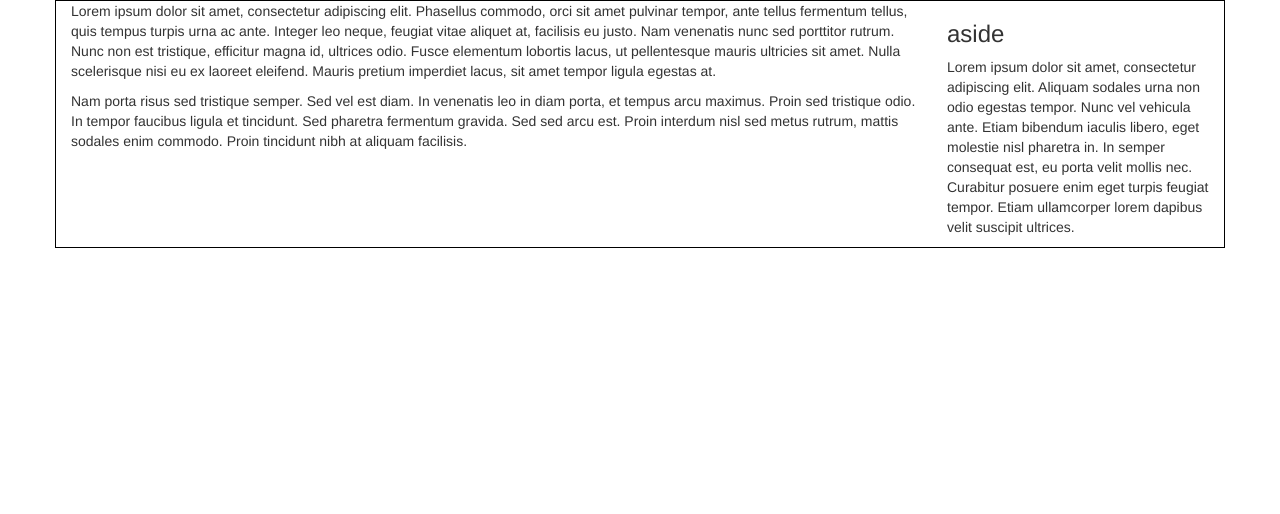
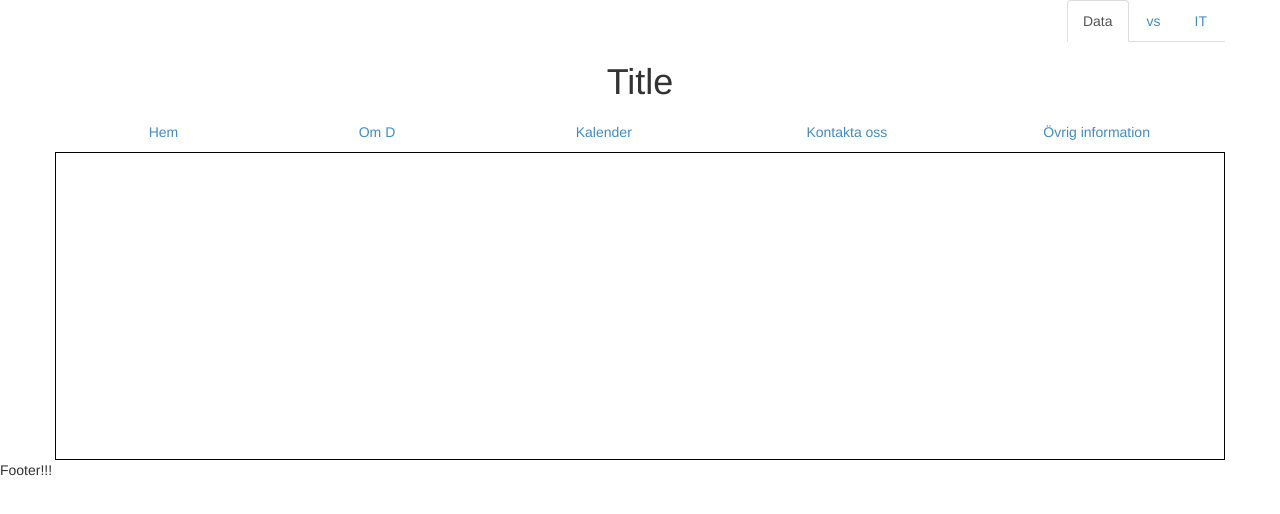
Before and after one commit to lindhe/rekrytdit, a plain HTML site: page index.html in a window 1280 px wide. Drawn offline with nearby package versions, Linux system fonts and the light colour scheme.

Commit message:
The design is taking form
Major bugs: the defaut tab does not seem to work correctly.

Misc: Most things work as intended and is structured roughly correct.
Maybe something should be a navbar rather than just nav. Hm...

```diff
--- a/css/main.scss
+++ b/css/main.scss
@@ -10,3 +10,8 @@ $it-color: #09CDDA;
 .border {
     border: 1px solid black;
 }
+
+#logo {
+    width: 150px;
+    height: 150px;
+}
--- a/index.html
+++ b/index.html
@@ -21,14 +21,23 @@
             <p class="browsehappy">You are using an <strong>outdated</strong> browser. Please <a href="http://browsehappy.com/">upgrade your browser</a> to improve your experience.</p>
         <![endif]-->
 
-        <div class="hidden">
-            <header class="">
-                <h1 class="">Title</h1>
-                <nav role="" id="">
-                    <ul id="top-menu">
+        <header class="container">
+            <nav class="row" role="tablist">
+                <ul class="nav nav-tabs navbar-right">
+                    <li class="active"><a href="#Data" role="tab" data-toggle="tab">Data</a></li>
+                    <li><a href="#Data-VS-IT" role="tab" data-toggle="tab">vs</a></li>
+                    <li><a href="#IT" role="tab" data-toggle="tab">IT</a></li>
+                </ul>
+            </nav>
+            <div class="nav-header">
+                <img id="logo" src="" class="hidden-xs hidden"/>
+                <h1 class="text-center">Title</h1>
+            </div>
+            <nav class ="row" role="navigation">
+                <ul class="nav nav-pills nav-justified">
                     <li><a href="#">Hem</a></li>
-                        <li><a href="#">Om D</a>
-                            <ul>
+                    <li class="dropdown"><a class="dropdown-toggle" data-toggle="dropdown" href="#">Om D</a>
+                        <ul class="dropdown-menu" role="menu">
                             <li><a href="#">Historia</a></li>
                             <li><a href="#">Om sektionen</a></li>
                             <li><a href="#">Varför D?</a></li>
@@ -40,29 +49,54 @@
                 </ul>
             </nav>
         </header>
-        </div>
 
-        <main role="main" id="main" class="container border">
-          <section id="D" class="department data row">
+        <main id="main" class="container border tab-content" role="main">
+          <section class="row tab-pane fade active" id="Data">
                 <article class="col-xs-12 col-sm-9">
                     <div class="section-content">
-                  <p>Lorem ipsum dolor sit amet, consectetur adipiscing elit. Phasellus commodo, orci sit amet pulvinar tempor, ante tellus fermentum tellus, quis tempus turpis urna ac ante. Integer leo neque, feugiat vitae aliquet at, facilisis eu justo. Nam venenatis nunc sed porttitor rutrum. Nunc non est tristique, efficitur magna id, ultrices odio. Fusce elementum lobortis lacus, ut pellentesque mauris ultricies sit amet. Nulla scelerisque nisi eu ex laoreet eleifend. Mauris pretium imperdiet lacus, sit amet tempor ligula egestas at.</p>
+                      <p>Lorem ipsum dolor sit amet, consectetur adipiscing elit. Donec mollis elit et velit mollis ullamcorper. Mauris scelerisque in neque quis imperdiet. Vivamus in eros id dui mattis molestie eget ac lorem. Mauris fringilla sapien at auctor imperdiet. Etiam aliquet sem et laoreet rhoncus. Phasellus posuere condimentum volutpat. Nulla sollicitudin, tortor non dignissim faucibus, lectus tortor pretium justo, eget malesuada risus lorem quis est. Etiam mattis, nunc eu viverra convallis, enim eros sollicitudin magna, non viverra diam enim et metus. Maecenas at scelerisque sem. In suscipit dolor eget malesuada accumsan. Etiam non mattis neque, et semper lectus. Aenean non congue tortor. Praesent ac libero ante. Donec quis erat scelerisque, ultricies libero quis, pulvinar quam. Morbi ultrices enim neque, ac varius velit sollicitudin non. Proin id vulputate dui, at tempus neque.</p>
 
-                  <p>Nam porta risus sed tristique semper. Sed vel est diam. In venenatis leo in diam porta, et tempus arcu maximus. Proin sed tristique odio. In tempor faucibus ligula et tincidunt. Sed pharetra fermentum gravida. Sed sed arcu est. Proin interdum nisl sed metus rutrum, mattis sodales enim commodo. Proin tincidunt nibh at aliquam facilisis.</p>
+                      <p>Nunc sit amet hendrerit ex, sit amet suscipit ante. Nunc pulvinar sapien risus, non pretium augue venenatis et. Etiam lacinia condimentum neque sit amet aliquet. Nunc vitae orci eget lectus tincidunt egestas. Sed ac tortor gravida, pretium nunc eget, aliquet neque. Etiam fermentum ut dolor posuere suscipit. Curabitur porttitor turpis ex, et commodo ante suscipit non. Vivamus gravida dapibus mauris, ut pharetra ante porttitor non. Quisque nulla sapien, ultricies vel tortor et, elementum maximus quam.</p>
                     </div>
                 </article>
 
                 <aside class="col-xs-12 col-sm-3">
                     <h3>aside</h3>
-                <p>Lorem ipsum dolor sit amet, consectetur adipiscing elit. Aliquam sodales urna non odio egestas tempor. Nunc vel vehicula ante. Etiam bibendum iaculis libero, eget molestie nisl pharetra in. In semper consequat est, eu porta velit mollis nec. Curabitur posuere enim eget turpis feugiat tempor. Etiam ullamcorper lorem dapibus velit suscipit ultrices.</p>
+                    <p>Phasellus pretium nisi sodales, consequat diam vel, vestibulum purus. In posuere rhoncus nisi eget faucibus. Nulla ultricies dui at mi iaculis, sed sodales arcu fermentum. Nunc sagittis cursus ex vehicula viverra. Maecenas id nisi venenatis, vestibulum tortor sed, pretium mauris. Nullam at justo vitae lacus pulvinar finibus. Vivamus varius massa ante, lobortis commodo erat placerat et. Phasellus justo diam, elementum at placerat at, mollis eget leo.</p>
+                </aside>
+          </section>
+          <section class="row tab-pane fade" id="Data-VS-IT">
+                <article class="col-xs-12">
+                    <div class="section-content">
+                      <p>Maecenas et ligula odio. Sed consequat sem elit, efficitur faucibus ex bibendum quis. Suspendisse finibus fermentum ullamcorper. Pellentesque molestie elit sit amet posuere suscipit. Quisque nisi justo, rhoncus ac efficitur quis, convallis ut arcu. Morbi tincidunt lacus ac porta lacinia. Vestibulum eu metus sed dui pellentesque hendrerit eget ut ex.</p>
+
+                      <p>Phasellus id leo egestas, vulputate mi eu, tempor ante. Sed nec convallis purus. Donec eu enim at augue vulputate hendrerit. Aenean egestas ex sit amet ornare vulputate. Vivamus nec dolor ex. In placerat at tellus quis pulvinar. Aenean vitae lectus eu enim feugiat ultricies. Nullam mollis arcu tristique purus lacinia, non interdum ante rutrum. Suspendisse feugiat metus in lorem porttitor cursus. Suspendisse maximus pulvinar aliquet. Pellentesque varius felis a placerat accumsan. Mauris non maximus ante. Maecenas tincidunt pellentesque ultrices.</p>
+                    </div>
+                </article>
+          </section>
+          <section class="row tab-pane fade" id="IT">
+                <article class="col-xs-12 col-sm-9">
+                    <div class="section-content">
+                      <p>Suspendisse ac quam ac nibh accumsan tincidunt. Nulla venenatis odio sit amet elit lacinia, in aliquet est cursus. Pellentesque egestas cursus laoreet. Ut vitae ligula dapibus, volutpat nibh laoreet, bibendum libero. Nulla metus metus, ullamcorper nec orci sed, ullamcorper tempor mi. Etiam eget tortor a lectus hendrerit tempus. Etiam vehicula felis in erat sodales, sed porttitor elit volutpat. Donec bibendum dolor dui, vitae pulvinar sapien suscipit vitae.</p>
+
+                      <p>Curabitur eros purus, consectetur ac erat et, interdum tempor purus. Proin pulvinar justo non porta tincidunt. Vivamus placerat, tortor quis congue viverra, eros dui dignissim nunc, et fermentum massa risus id lacus. Suspendisse potenti. Donec urna risus, pharetra et felis ut, porttitor feugiat lectus. Sed hendrerit lacus eu erat cursus dignissim. Class aptent taciti sociosqu ad litora torquent per conubia nostra, per inceptos himenaeos. Lorem ipsum dolor sit amet, consectetur adipiscing elit. Sed non ipsum ut enim hendrerit feugiat. Curabitur vel elit augue. In luctus posuere nibh non ultricies. Nulla sagittis felis a lorem pellentesque, in feugiat nibh accumsan. Phasellus feugiat nec ipsum in scelerisque. Curabitur sodales, tortor id sagittis cursus, ipsum dolor tincidunt eros, et malesuada nisi mauris non nibh. Curabitur consectetur, erat ut consectetur lobortis, nunc urna placerat ipsum, vel hendrerit nisi magna ultricies eros. Duis vitae urna nec nunc hendrerit aliquam.</p>
+                    </div>
+                </article>
+
+                <aside class="col-xs-12 col-sm-3">
+                    <h3>aside</h3>
+                    <p>Morbi faucibus lorem non convallis venenatis. Vestibulum commodo mi id dolor feugiat viverra. Aenean luctus bibendum sapien eget tristique. Mauris laoreet tempus mauris, quis convallis metus porttitor vel. Praesent ornare porta ipsum, at dapibus turpis sagittis eu. Phasellus scelerisque viverra arcu, id bibendum velit sodales ullamcorper. Aliquam hendrerit rutrum tortor ut interdum. Curabitur bibendum ac velit quis blandit. Sed cursus euismod viverra. Morbi feugiat tortor vitae orci volutpat tincidunt. Morbi pretium sapien vitae lacus lobortis, sit amet auctor sem tempor. Phasellus rhoncus augue eget diam rutrum, ac viverra elit consectetur.</p>
                 </aside>
           </section>
         </main>
 
-      <footer class="hidden">
+      <footer class="row">
+        <div class="col-xs-12">
             <p>Footer!!!</p>
+        </div>
       </footer>
-    </div> <!-- /container -->        <script src="http://ajax.googleapis.com/ajax/libs/jquery/1.11.1/jquery.min.js"></script> <!-- REMOVE http: when done!! -->
+
+      <!-- /container --><script src="http://ajax.googleapis.com/ajax/libs/jquery/1.11.1/jquery.min.js"></script> <!-- REMOVE http: when done!! -->
         <script>window.jQuery || document.write('<script src="js/vendor/jquery-1.11.1.min.js"><\/script>')</script>
 
         <script src="js/vendor/bootstrap.min.js"></script>
```
Also changed, not shown: css/main.css. Lines whose indentation alone changed are shown as unchanged.
